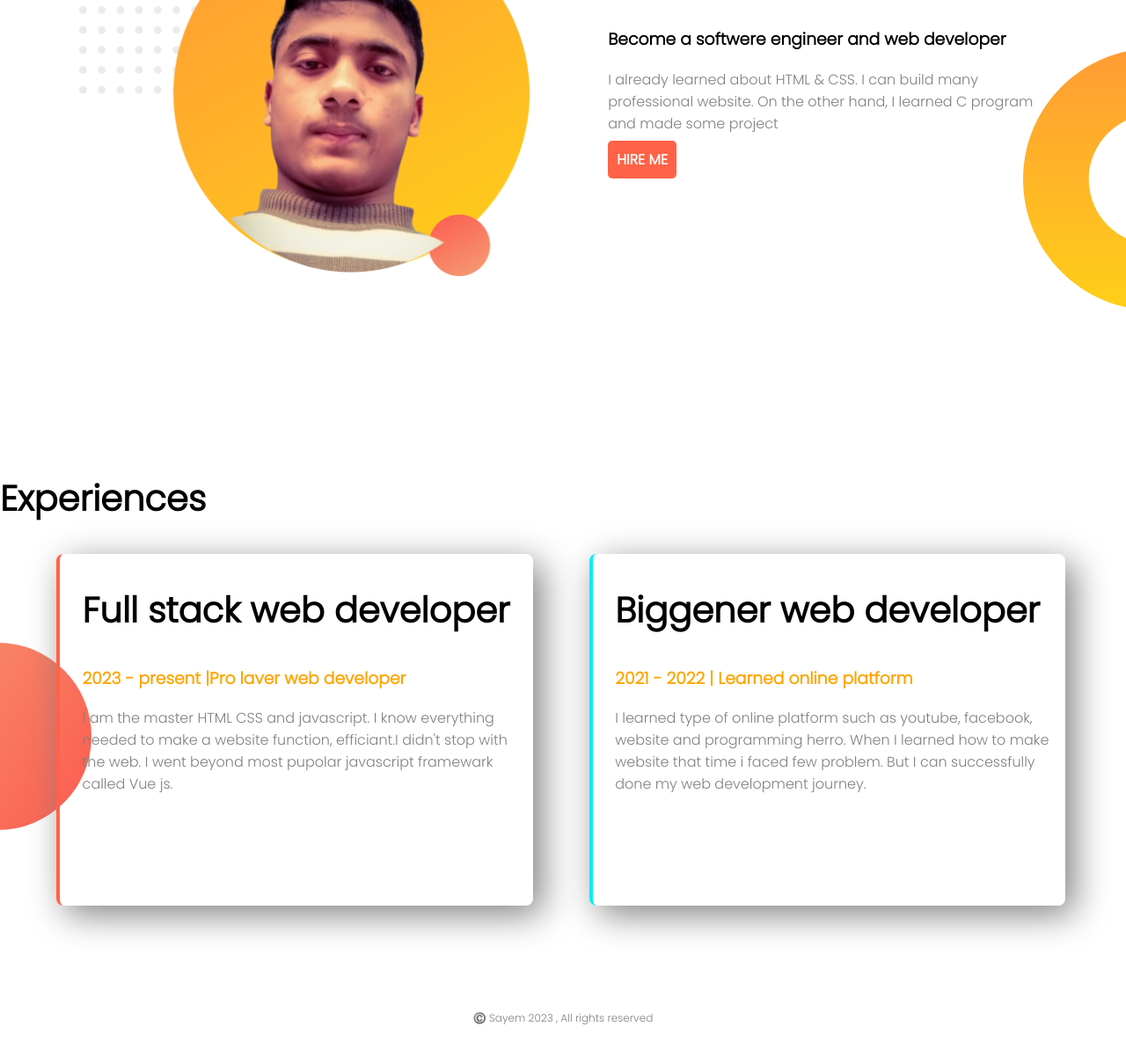
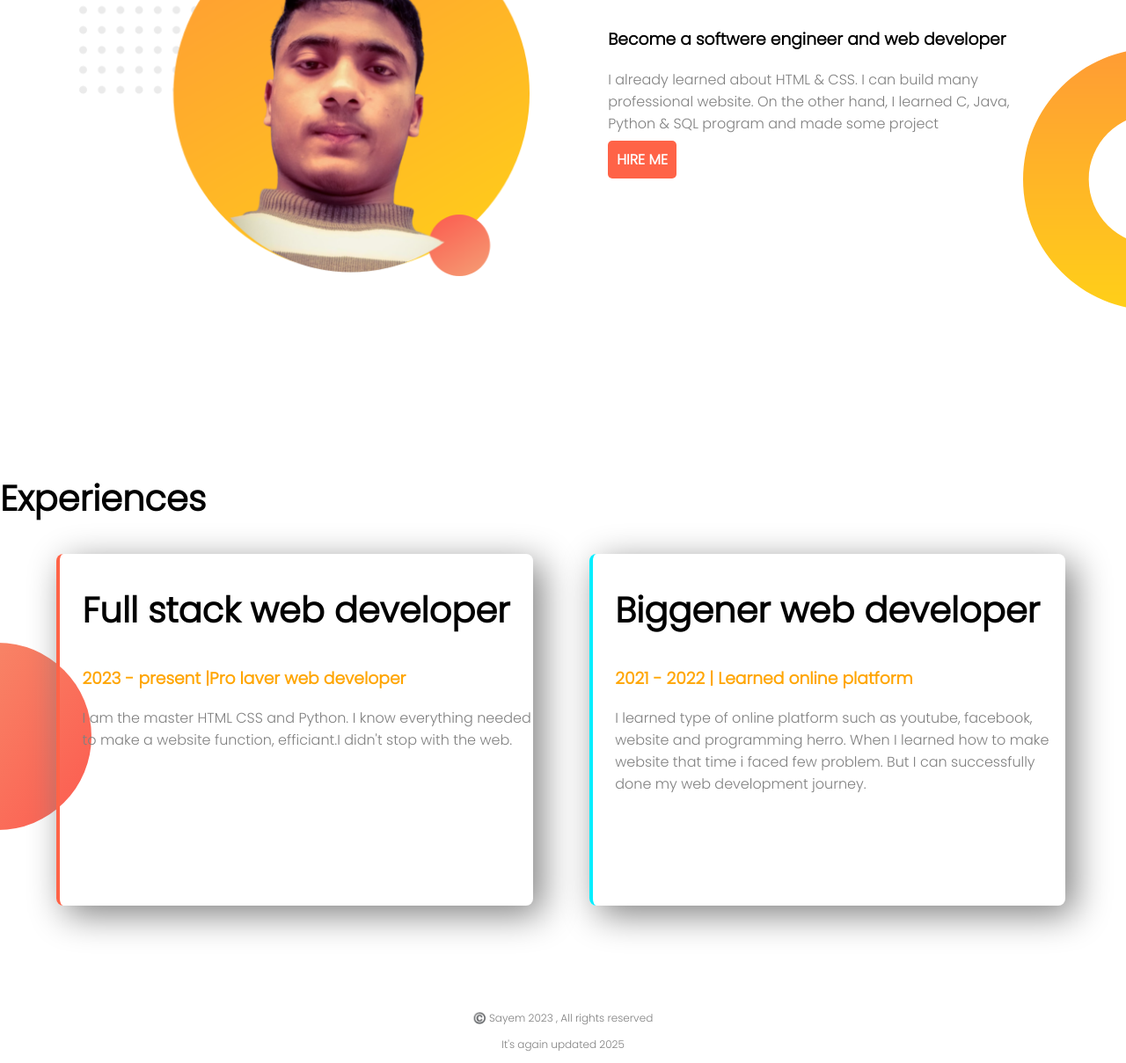
Before and after one commit to md-nader-hossen-sayem/web-portfolio, a plain HTML site: page index.html in a window 1280 px wide. Shown: the part 696-1905 px from the top of the page at 88% size. Before the commit the page ends 1875 px from the top, so only its background shows below. Drawn offline with Linux system fonts and the light colour scheme.

Commit message:
updated some information

```diff
--- a/index.html
+++ b/index.html
@@ -17,7 +17,7 @@
             <h1><span class="orange-highlight">Parsonal </spa>Portfolio</h1>
             <h3>World Class Professional Web Developer</h3>
             <p>
-                Md Nader Hossen Sayem is a talented student and web developer with a passion for creating innovative  and user-friendly websites. He was born and raised in Bangladesh and has always been fascinated by technology and its potential to transform people's lives.
+                Md Nader Hossen Sayem is a talented student and web developer with a passion for creating innovative  and user-friendly websites. He was born and raised in Bangladesh and has always been fascinated by technology and its potential to transform people's lives. Now, I am studying in Technical University of Ingolstadt in Germany.
 
             </p>
             <a class="link-button" target="_blank" href="https://github.com/md-nader-hossen-sayem">Click Github</a>
@@ -33,7 +33,7 @@
         <div class="half-width">
             <h2>Big Dream</h2>
             <h3>Become a softwere engineer and web developer</h3>
-            <p>I already learned about HTML & CSS. I can build many professional website. On the other hand, I learned C program and made some project</p>
+            <p>I already learned about HTML & CSS. I can build many professional website. On the other hand, I learned C, Java, Python & SQL program and made some project</p>
             <a class="link-button" target="_blank" href="https://www.linkedin.com/in/md-nader-hossen-sayem-000a55268/">HIRE ME</a>
         </div>
     </section >
@@ -42,7 +42,7 @@
         <div id="full-stack" class="half-width single-experience">
             <h2>Full stack web developer</h2>
             <h3 class="orange-highlight">2023 - present |Pro laver web developer</h3>
-            <p>I am the master HTML CSS and javascript. I know everything needed to make a website function, efficiant.I didn't stop with the web. I went beyond most pupolar javascript framewark called Vue js.</p>
+            <p>I am the master HTML CSS and Python. I know everything needed to make a website function, efficiant.I didn't stop with the web.</p>
         </div>
         <div id="biggener" class="half-width single-experience">
             <h2>Biggener web developer</h2>
@@ -52,6 +52,7 @@
     </section>
     <footer>
         <p>©️ Sayem 2023 , All rights reserved </p>
+        <p>It's again updated 2025</p>
     </footer>
 </body>
 </html>
```
